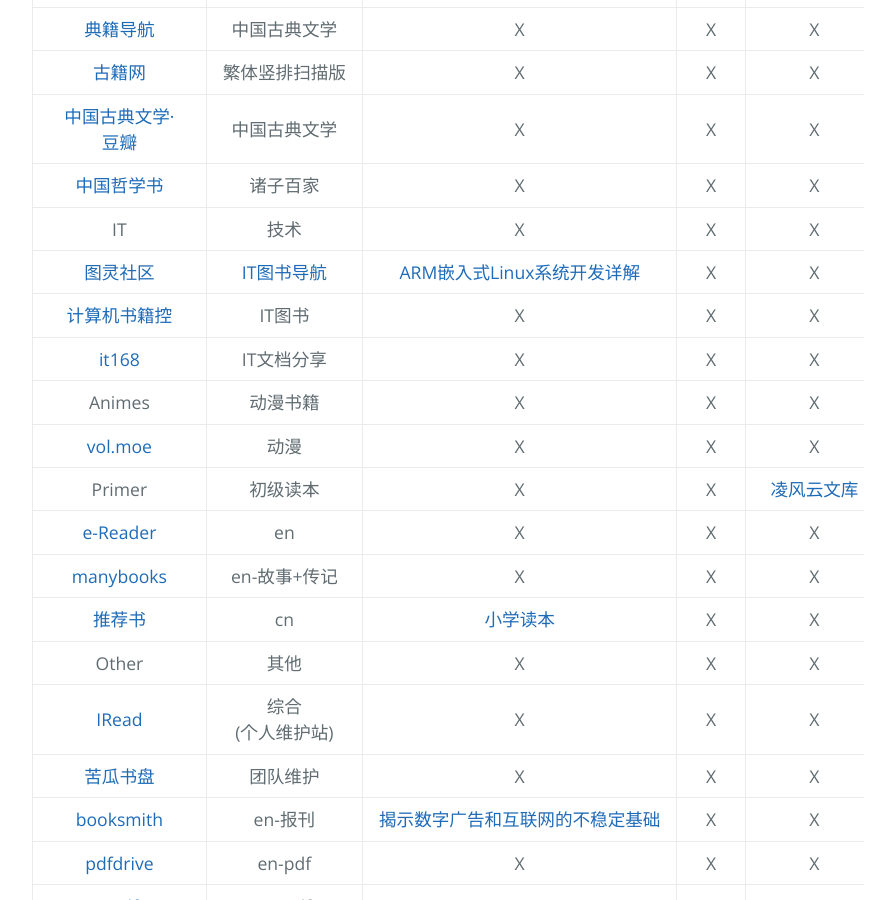
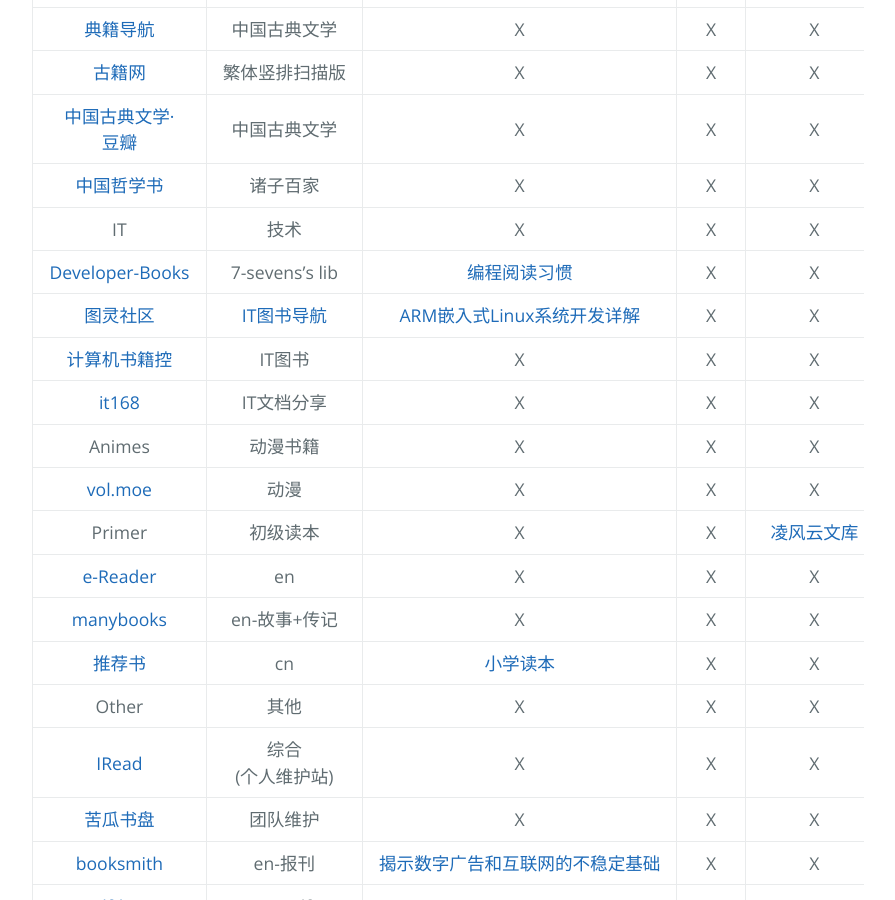
Before and after one commit to AmbroseRen/test, a Jekyll site: the page built from Library/BookSearch.md, in a window 1280 px wide and 900 px high, scrolled down 1113 px. Shown: the whole window, without its empty margins (192-1087 px from the left). Built offline with Jekyll 4.4.1, drawn with Linux system fonts in a browser that asks for light colours; our own code applies the rules of GitHub Pages for plain Markdown files; the repository's description, which GitHub fills in, is left out.

Commit message:
Update BookSearch.md

```diff
--- a/Library/BookSearch.md
+++ b/Library/BookSearch.md
@@ -28,6 +28,7 @@
 | [中国古典文学·豆瓣](https://tushu.docin.com/) | 中国古典文学 | X | X | X |
 | [中国哲学书](https://ctext.org/zh) | 诸子百家 | X | X | X |
 | IT | 技术 | X | X | X |
+| [Developer-Books](https://github.com/7-sevens/Developer-Books) | 7-sevens's lib | [编程阅读习惯](https://github.com/7-sevens/Developer-Books/tree/master/Other) | X | X |
 | [图灵社区](https://www.ituring.com.cn/book?tab=free) | [IT图书导航](https://github.com/sindresorhus/awesome) | [ARM嵌入式Linux系统开发详解](https://www.ituring.com.cn/book/1518) | X | X |
 | [计算机书籍控](http://bestcbooks.com/categories/java/) | IT图书 | X | X | X |
 | [it168](http://wenku.it168.com/) | IT文档分享 | X | X | X |
```
